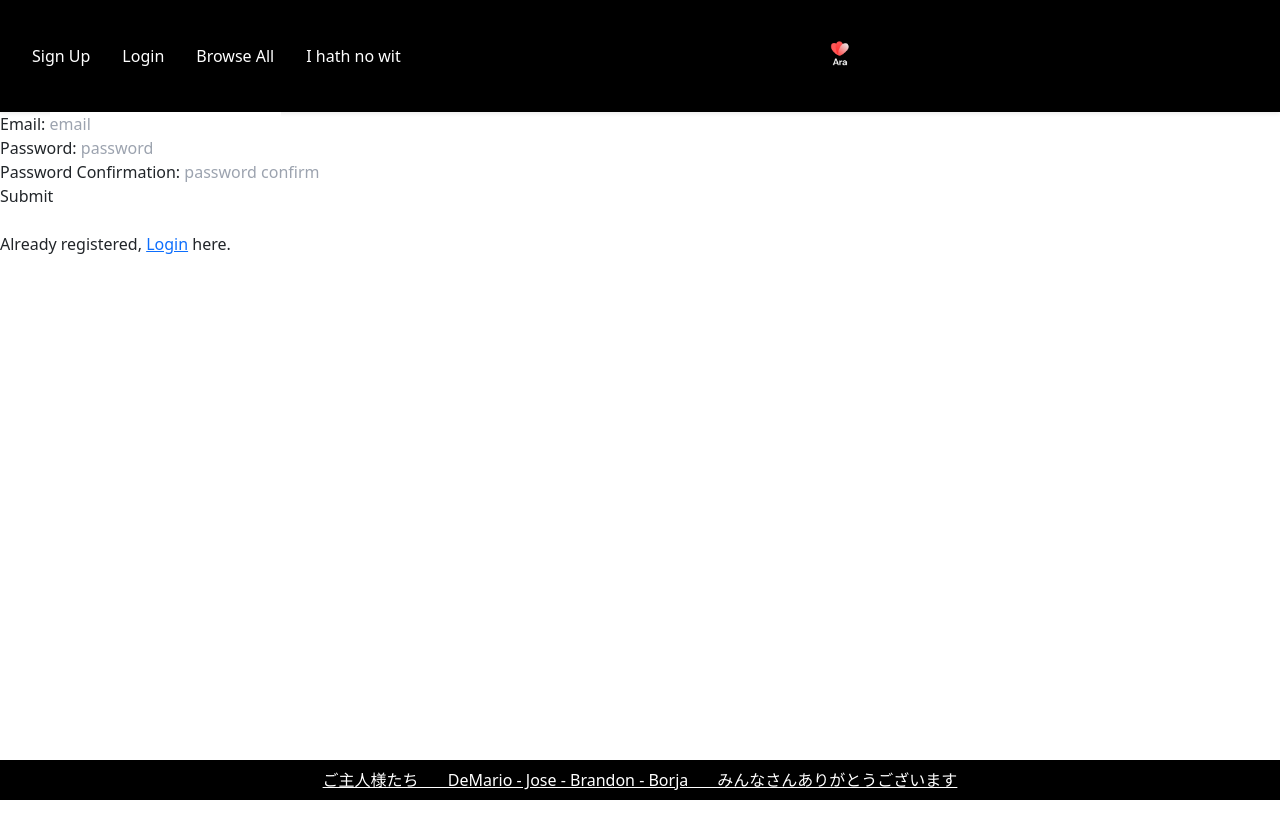
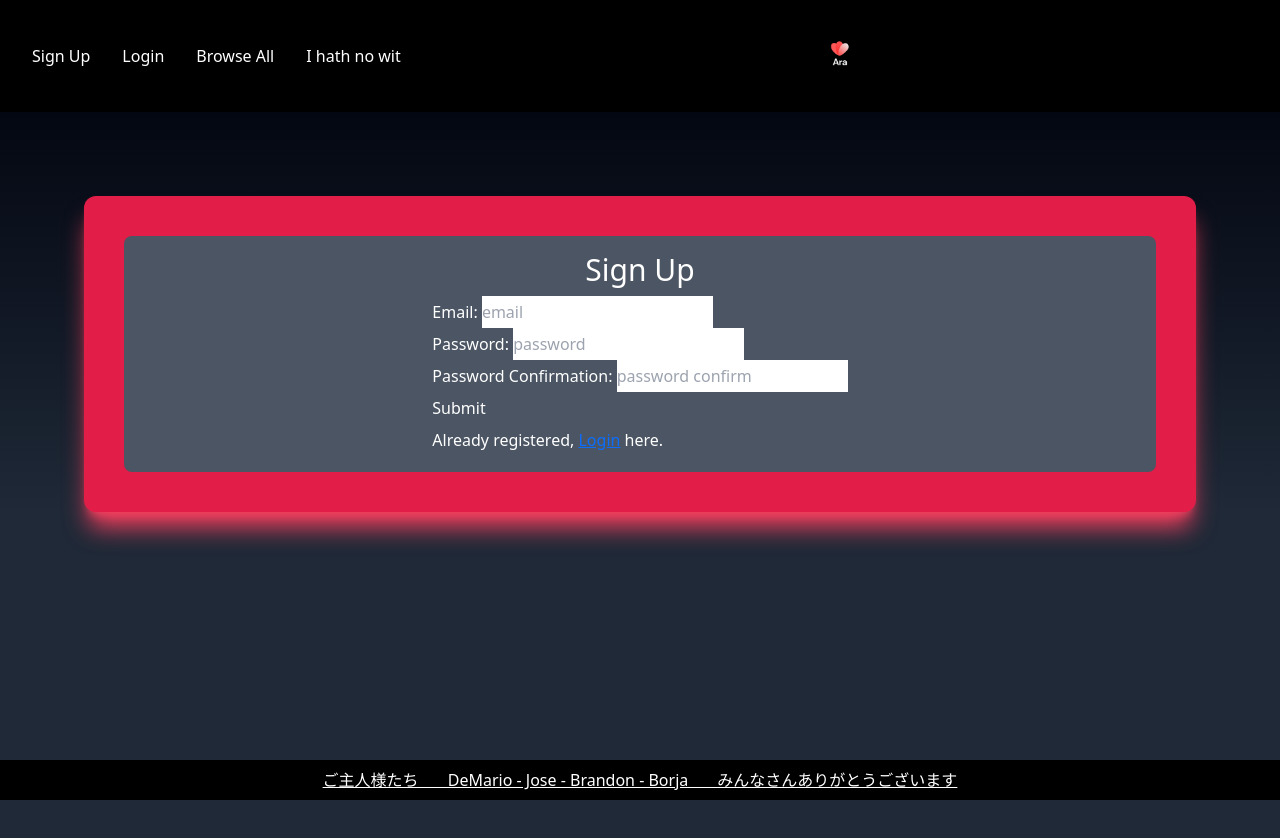
Before and after one commit to kpbtp/ara-frontend, a React (Create React App) app: page /signup in a window 1280 px wide. Shown: the top 838 px of the page. Before the commit the page ends 800 px from the top, so only its background shows below. Built offline with nearby package versions, Linux system fonts and the light colour scheme; no server answers.

Commit message:
styled some moe to include animeshow

```diff
--- a/src/components/Login.js
+++ b/src/components/Login.js
@@ -33,12 +33,9 @@ const Login = ({ login }) => {
               <input type="password" name="password" placeholder="password" />
               <br />
               <input type="submit" value="Submit" />
-            </form>
-          </div>
-          <div>
-            <div className="text-center p-3">
-              Not registered yet?, <a href="/signup">Signup</a> here.
-            </div>
+              <br />
+            Already registered, <a href="/login">Login</a> here.
+             </form>
           </div>
         </div>
       </div>
--- a/src/components/Signup.js
+++ b/src/components/Signup.js
@@ -21,7 +21,11 @@ const Signup = ({signup}) => {
       e.target.reset()  // resets the input field
 };
   return (
-    <div>
+    <section className='max-h-full h-screen bg-gradient-to-b p-1 from-gray-950 via-gray-800 to-gray-800 text-white'>
+      <div className="shadow-xl shadow-rose-500 m-20 bg-rose-600  p-10 rounded-xl my-20 flex-col">
+        <div className="bg-gray-600  p-3 rounded-lg">
+          <h2 className="text-3xl text-center">Sign Up</h2>
+        <div className="flex items-center leading-8 justify-center">
           <form ref={formRef} onSubmit={handleSubmit}>
             Email: <input type="email" name="email" placeholder="email" />
             <br />
@@ -36,12 +40,16 @@ const Signup = ({signup}) => {
             />
             <br />
             <input type="submit" value="Submit" />
+            <br />
+            Already registered, <a href="/login">Login</a> here.
           </form>
-      <br />
-      <div>
-        Already registered, <a href="/login">Login</a> here.
+          </div>
+
+
+
         </div>
       </div>
+    </section>
   );
 };
 export default Signup;
--- a/src/pages/AnimeShow.js
+++ b/src/pages/AnimeShow.js
@@ -58,7 +58,7 @@ const AnimeShow = ({ current_user, id }) => {
 
   return (
     <>
-      <div className="w-100 bg-blue-700">
+      <div className="w-100 max-h-full h-screen bg-gradient-to-b p-1 from-gray-950 via-gray-800 to-gray-800">
         <div
           className="w-full py-10"
           onMouseMove={handleMouseMove}
```
Lines whose indentation alone changed are shown as unchanged.
